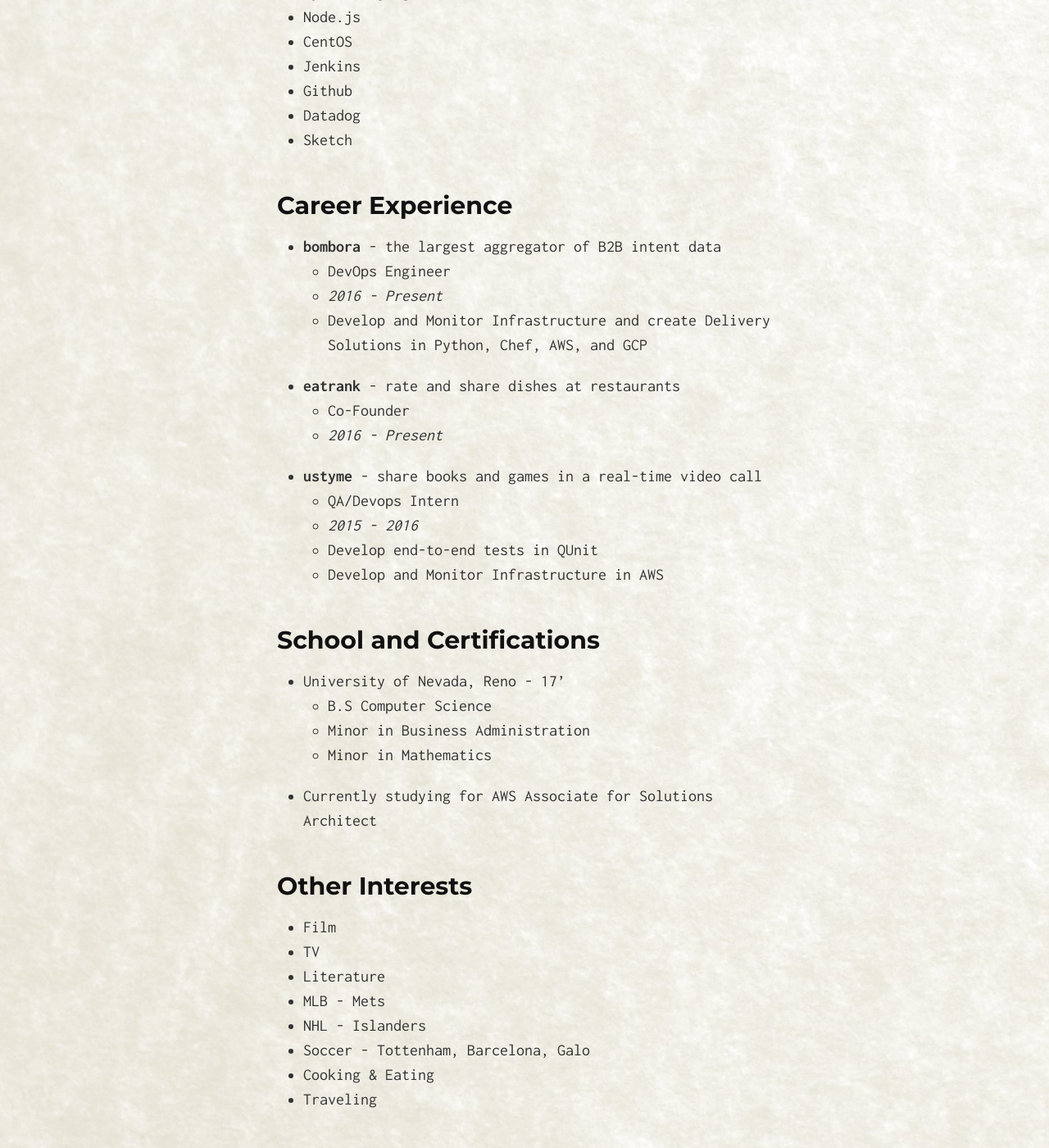
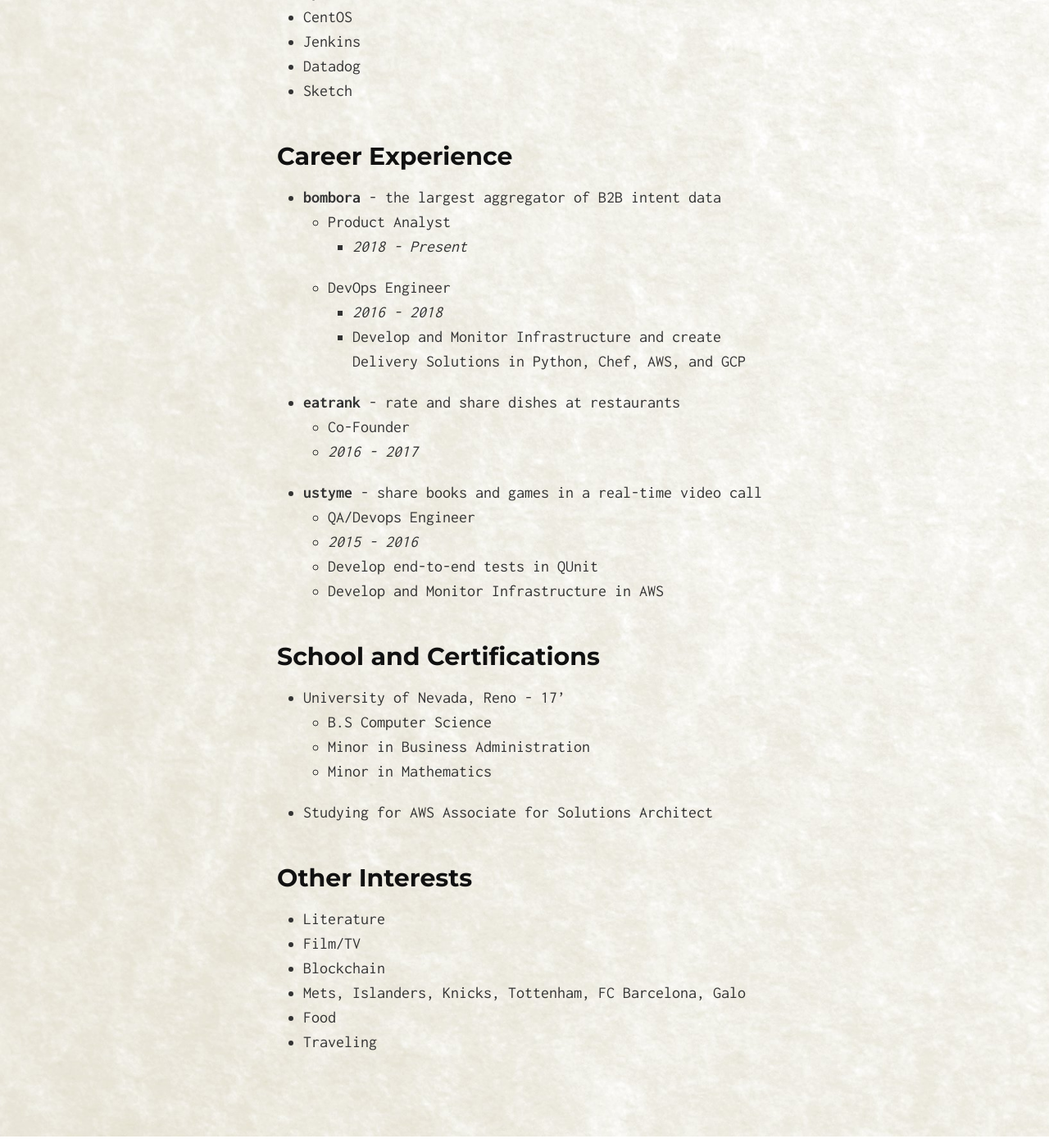
Before and after one commit to bennicholes/bennicholes.github.io, a Jekyll site: the page built from index.md, in a window 1280 px wide and 1400 px high, scrolled down 643 px. Shown: the whole window at 82% size. Built offline with Jekyll 4.4.1, drawn with Linux system fonts in a browser that asks for light colours; some of the changed text lies outside the part shown.

Commit message:
minor updates, product

```diff
--- a/_config.yml
+++ b/_config.yml
@@ -1,7 +1,7 @@
 # Site settings
 title: Benjamin Nicholes
 tag_text: Benjamin Nicholes
-description: DevOps Engineer and on the side I like to have fun.
+description: Programming Product Analyst and on the side I like to have fun.
 
 # Build settings
 markdown: kramdown
--- a/index.md
+++ b/index.md
@@ -24,32 +24,33 @@
 
 * Located in New York, NY
 * Previously in Reno, NV
-* DevOps at [bombora](http://bombora.com)
+* Product at [bombora](http://bombora.com)
 
 ## Favorite Technologies
 * AWS
 * Chef
-* Python, Django
-* Node.js
+* Python
 * CentOS
 * Jenkins
-* Github
 * Datadog
 * Sketch
 
 ## Career Experience
 
 * **bombora** - the largest aggregator of B2B intent data
-	* DevOps Engineer
-	* _2016 - Present_
-	* Develop and Monitor Infrastructure and create Delivery Solutions in Python, Chef, AWS, and GCP
+    * Product Analyst
+        * _2018 - Present_
+
+    * DevOps Engineer
+      * _2016 - 2018_
+      * Develop and Monitor Infrastructure and create Delivery Solutions in Python, Chef, AWS, and GCP
 
 * **eatrank** - rate and share dishes at restaurants
 	* Co-Founder
-	* _2016 - Present_
+	* _2016 - 2017_
 
 * **ustyme** -  share books and games in a real-time video call
-	* QA/Devops Intern
+	* QA/Devops Engineer
 	* _2015 - 2016_
 	* Develop end-to-end tests in QUnit
 	* Develop and Monitor Infrastructure in AWS
@@ -60,14 +61,12 @@
 	* B.S Computer Science
 	* Minor in Business Administration
 	* Minor in Mathematics
-* Currently studying for AWS Associate for Solutions Architect
+* Studying for AWS Associate for Solutions Architect
 
 ## Other Interests
-* Film
-* TV
 * Literature
-* MLB - Mets
-* NHL - Islanders
-* Soccer - Tottenham, Barcelona, Galo
-* Cooking & Eating
+* Film/TV
+* Blockchain
+* Mets, Islanders, Knicks, Tottenham, FC Barcelona, Galo
+* Food
 * Traveling
```
Also changed, not shown: README.md, 2 other files.
